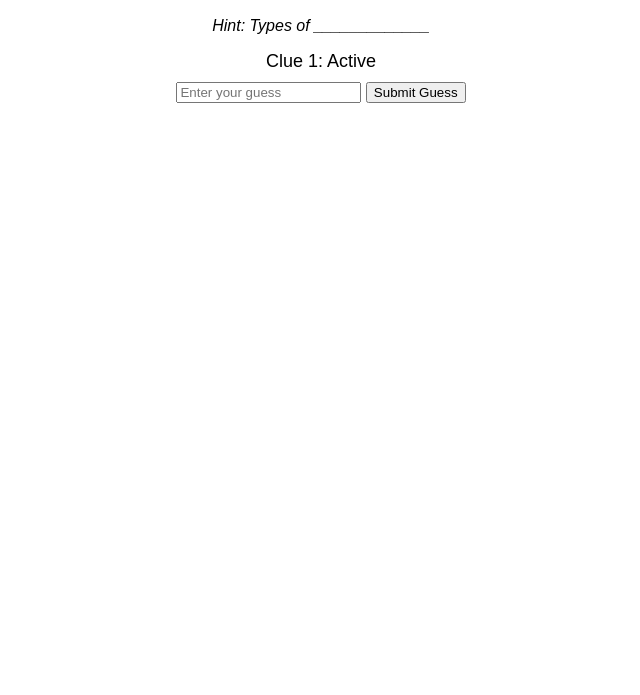
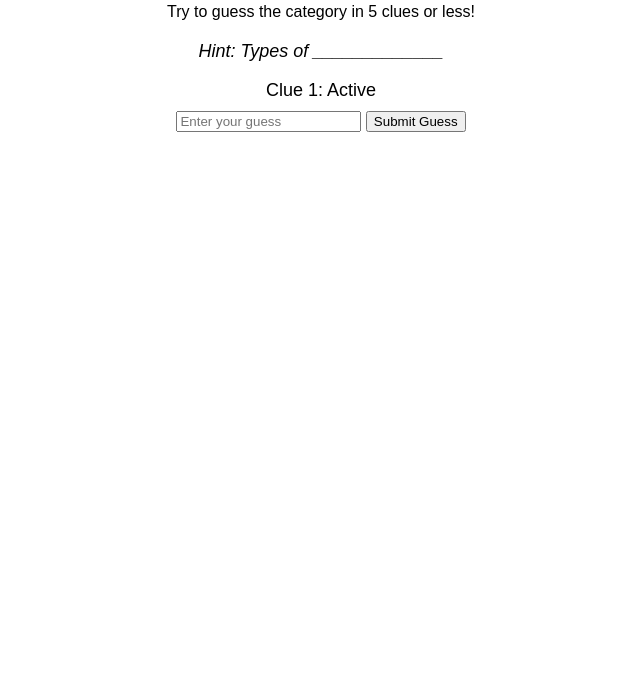
Before and after one commit to Newsletter25/PinPoint1-EN, a plain HTML site: page index.html in a window 1280 px wide. Shown: the part 105-800 px from the top of the page, without its empty margins (319-959 px from the left). Drawn offline with Linux system fonts and the light colour scheme.

Commit message:
Update index.html

```diff
--- a/index.html
+++ b/index.html
@@ -10,9 +10,6 @@
             text-align: center;
             margin: 50px;
         }
-        h1, p {
-            font-size: 16px; /* Ensure consistent font size for h1 and p elements */
-        }
         .clue {
             display: none;
             margin: 10px;
@@ -24,7 +21,7 @@
             margin-top: 20px;
         }
         #hint {
-            font-size: 16px; /* Match the font size of the hint to the paragraph text */
+            font-size: 18px;
             font-style: italic;
             margin-top: 20px;
         }
```
